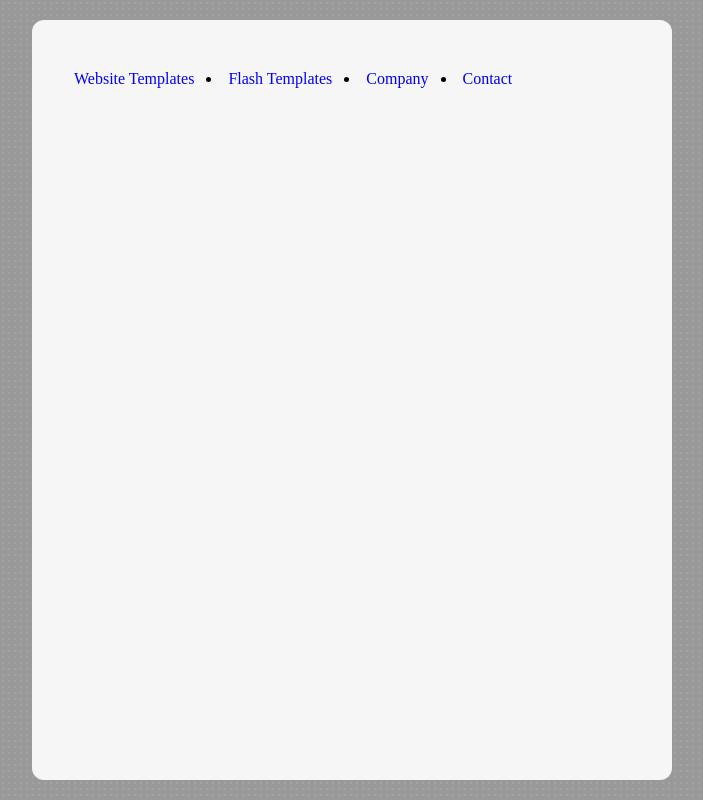
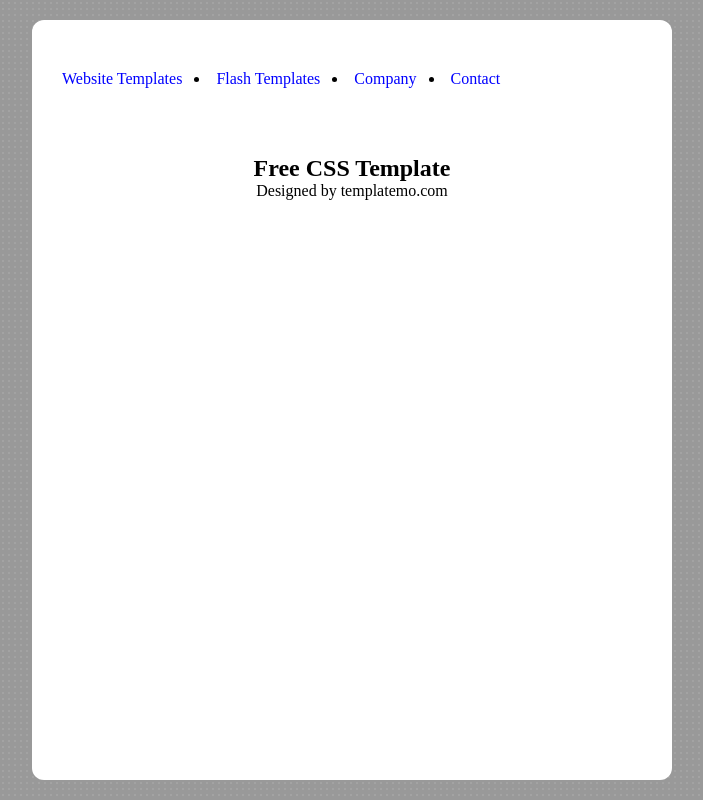
Before and after one commit to 95ElWin/bluetemplate, a plain HTML site: page index.html in a window 1280 px wide. Shown: the whole page, without its empty margins (288-991 px from the left). Drawn offline with Linux system fonts and the light colour scheme.

Commit message:
banner02

```diff
--- a/css/main.css
+++ b/css/main.css
@@ -13,10 +13,10 @@ body{
     width: 50%;
     height: 100%;
     margin: 0 auto;
-    background-color: #F6F6F6;
     border-radius: 12px;
     overflow: hidden;
     padding: 0px 12px;
+    background: white;
 }
 header{
     background-image: url(../images/templatemo_top_bg.gif);
@@ -25,8 +25,8 @@ header{
     height: 85px;
     padding-top: 50px;
     padding-left: 40px;
-    width: calc(100% + 20px);
-    margin-left: -10px;
+    width: calc(100% + 42px);
+    margin-left: -22px;
     border-radius: 12px;
 }
 header ul li{
@@ -50,4 +50,7 @@ header ul a:hover{
     background-image: url(../images/templatemo_header.jpg);
     background-repeat: no-repeat;
     background-size: cover;
+    border-radius: 12px;
+    text-align: center;
+    padding: 50px 0px;
 }
--- a/index.html
+++ b/index.html
@@ -20,7 +20,10 @@
           </ul>
         </nav>
       </header>
-      <section id="Banner"></section>
+      <section id="Banner">
+        <h1>Free CSS Template</h1>
+        <p>Designed by templatemo.com</p>
+      </section>
     </div>
   </div>
 </body>
```
